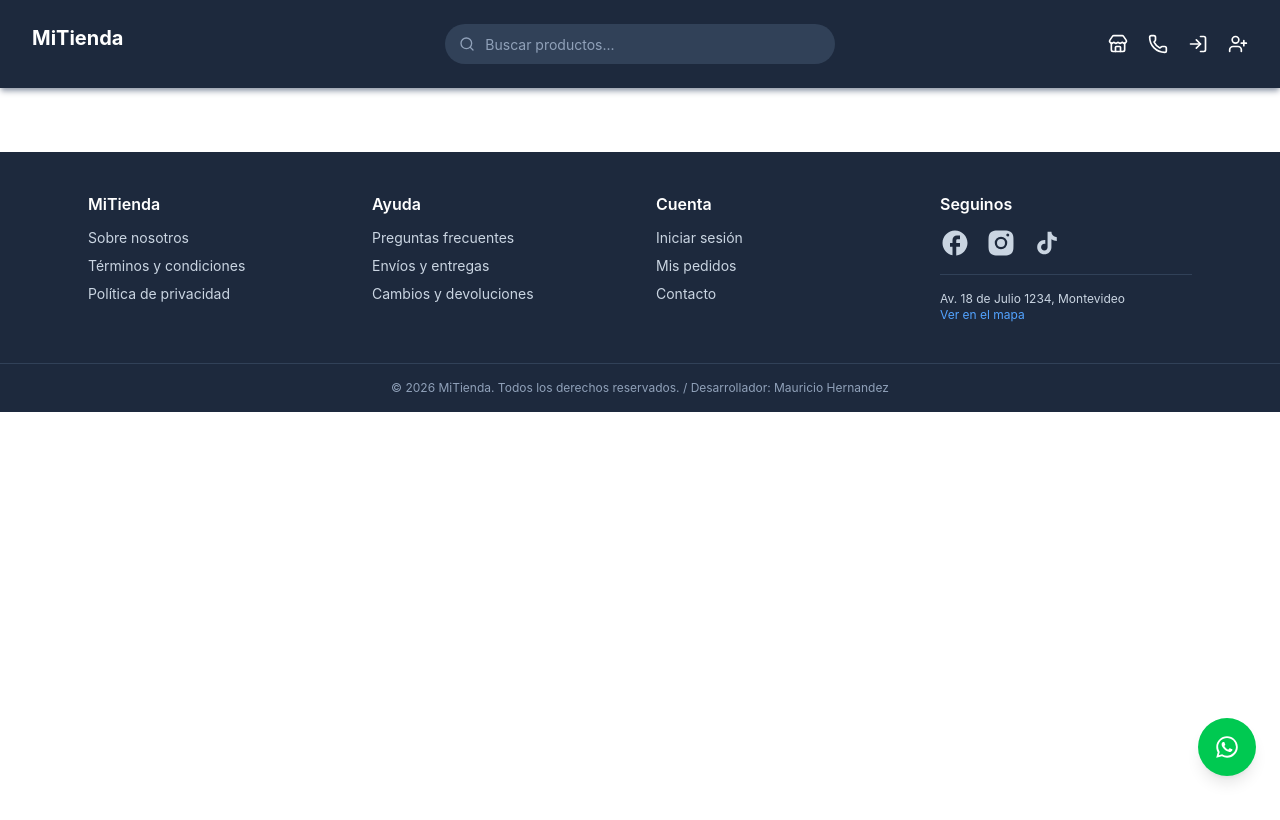
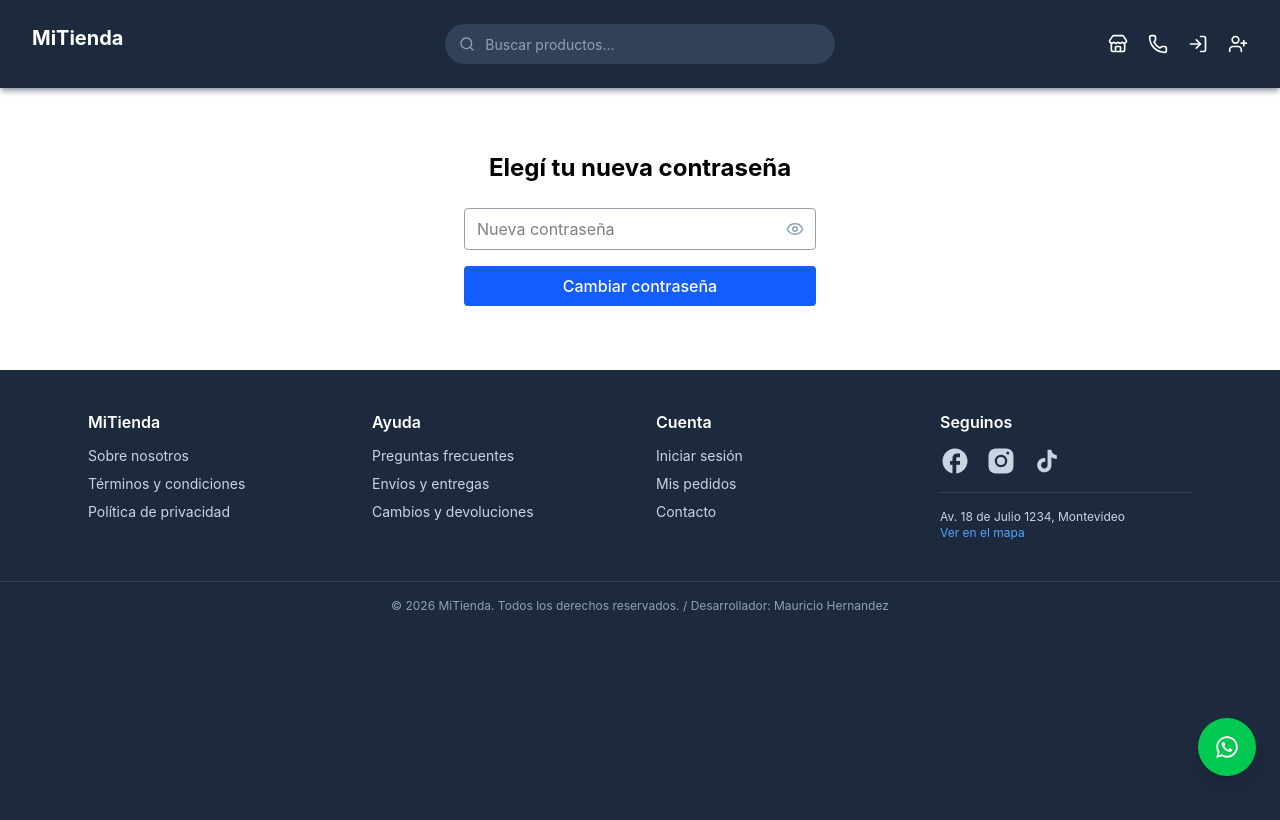
Before and after one commit to mauri1985/ecommerceapi-frontend, a React (Vite) app: page /restablecer-password in a window 1280 px wide. Shown: the top 820 px of the page. Built offline with nearby package versions, Linux system fonts and the light colour scheme.

Commit message:
Funciona confirmar correo, recuperar y restablecer contraseña. Arreglo en el footer.

```diff
--- a/src/App.jsx
+++ b/src/App.jsx
@@ -15,6 +15,8 @@ import Contacto from "./pages/Contacto";
 import SobreNosotros from "./pages/SobreNosotros";
 import Favoritos from "./pages/Favoritos";
 import BotonWhatsApp from "./components/BotonWhatsApp";
+import VerificarEmail from "./pages/VerificarEmail";
+import RestablecerPassword from "./pages/RestablecerPassword";
 
 function App() {
   return (
@@ -28,6 +30,8 @@ function App() {
         <Route path="/recuperar-password" element={<RecuperarPassword />} />
         <Route path="/contacto" element={<Contacto />} />
         <Route path="/sobre-nosotros" element={<SobreNosotros />} />
+        <Route path="/verificar-email" element={<VerificarEmail />} />
+        <Route path="/restablecer-password" element={<RestablecerPassword />} />
         <Route
           path="/carrito"
           element={
--- a/src/components/Footer.jsx
+++ b/src/components/Footer.jsx
@@ -129,7 +129,7 @@ export default function Footer() {
         </div>
       </div>
 
-      <div className="border-t border-slate-700 py-4 text-center text-xs text-slate-400">
+      <div className="border-t border-slate-700 py-4 text-center text-xs text-slate-400 min-h-svh">
         © {new Date().getFullYear()} MiTienda. Todos los derechos reservados. /
         Desarrollador: Mauricio Hernandez
       </div>
--- a/src/pages/Catalogo.jsx
+++ b/src/pages/Catalogo.jsx
@@ -138,7 +138,9 @@ export default function Catalogo() {
     setPrecioMinAplicado("");
     setPrecioMaxAplicado("");
     setAtributosSeleccionados([]);
+    setOrden("");
     setPagina(0);
+    navigate("/catalogo"); // limpia también el ?q= de la búsqueda por texto
   }
 
   return (
@@ -272,9 +274,17 @@ export default function Catalogo() {
                 </div>
 
                 {productos.length === 0 && (
-                  <p className="text-center text-slate-500 mt-10">
-                    No hay productos que coincidan con los filtros.
-                  </p>
+                  <div className="text-center mt-10">
+                    <p className="text-slate-500 mb-3">
+                      No hay productos que coincidan con los filtros.
+                    </p>
+                    <button
+                      onClick={limpiarTodo}
+                      className="text-blue-600 hover:underline text-sm cursor-pointer"
+                    >
+                      Limpiar filtros
+                    </button>
+                  </div>
                 )}
 
                 {totalPaginas > 1 && (
--- a/src/pages/RecuperarPassword.jsx
+++ b/src/pages/RecuperarPassword.jsx
@@ -1,16 +1,63 @@
+import { useState } from "react";
 import { Link } from "react-router-dom";
+import api from "../api/axios";
 
 export default function RecuperarPassword() {
+  const [email, setEmail] = useState("");
+  const [enviado, setEnviado] = useState(false);
+  const [cargando, setCargando] = useState(false);
+
+  async function handleSubmit(e) {
+    e.preventDefault();
+    setCargando(true);
+    try {
+      await api.post("/auth/solicitar-reset", { email });
+    } finally {
+      setCargando(false);
+      setEnviado(true); // mostramos éxito siempre, exista o no el email (por seguridad)
+    }
+  }
+
+  if (enviado) {
+    return (
+      <div className="max-w-sm mx-auto mt-16 px-4 text-center min-h-60">
+        <p className="text-slate-700">
+          Si el email existe en nuestro sistema, te enviamos un enlace para
+          restablecer tu contraseña.
+        </p>
+      </div>
+    );
+  }
+
   return (
-    <div className="max-w-sm mx-auto mt-16 px-4 text-center">
-      <h1 className="text-2xl font-bold mb-4">Recuperar contraseña</h1>
-      <p className="text-slate-600 mb-6">
-        Esta función todavía no está disponible. Muy pronto vas a poder
-        recuperar tu contraseña por email.
+    <div className="max-w-sm mx-auto mt-16 px-4">
+      <h1 className="text-2xl font-bold mb-6 text-center">
+        Recuperar contraseña
+      </h1>
+
+      <form onSubmit={handleSubmit} className="flex flex-col gap-4">
+        <input
+          type="email"
+          placeholder="Tu email"
+          value={email}
+          onChange={(e) => setEmail(e.target.value)}
+          required
+          className="border border-gray-400 rounded px-3 py-2 outline-none focus:ring-2 focus:ring-blue-500"
+        />
+        <button
+          type="submit"
+          disabled={cargando}
+          className="bg-blue-600 hover:bg-blue-700 disabled:bg-blue-300 text-white rounded py-2 font-medium"
+        >
+          {cargando ? "Enviando..." : "Enviar enlace"}
+        </button>
+      </form>
+
+      <p className="text-sm text-center text-slate-500 mt-4">
+        <Link to="/" className="text-blue-600 hover:underline">
+          Volver al inicio
+        </Link>
       </p>
-      <Link to="/" className="text-blue-600 hover:underline">
-        Volver al inicio
-      </Link>
     </div>
   );
 }
--- a/src/pages/Registro.jsx
+++ b/src/pages/Registro.jsx
@@ -31,7 +31,7 @@ export default function Registro() {
 
   if (exito) {
     return (
-      <div className="max-w-sm mx-auto mt-16 px-4 text-center">
+      <div className="max-w-sm mx-auto mt-16 px-4 text-center min-h-70">
         <p className="text-green-600 font-medium">
           ¡Cuenta creada con éxito! Iniciá sesión para continuar.
         </p>
--- /dev/null
+++ b/src/pages/RestablecerPassword.jsx
@@ -0,0 +1,91 @@
+import { useState } from "react";
+import { useSearchParams, useNavigate, Link } from "react-router-dom";
+import { Eye, EyeOff } from "lucide-react";
+import api from "../api/axios";
+
+export default function RestablecerPassword() {
+  const [searchParams] = useSearchParams();
+  const [password, setPassword] = useState("");
+  const [mostrarPassword, setMostrarPassword] = useState(false);
+  const [error, setError] = useState("");
+  const [cargando, setCargando] = useState(false);
+  const [exito, setExito] = useState(false);
+
+  const navigate = useNavigate();
+  const token = searchParams.get("token");
+
+  async function handleSubmit(e) {
+    e.preventDefault();
+    setError("");
+
+    if (!token) {
+      setError("Enlace inválido");
+      return;
+    }
+
+    setCargando(true);
+    try {
+      await api.post("/auth/reset-password", {
+        token,
+        nuevaPassword: password,
+      });
+      setExito(true);
+      setTimeout(() => navigate("/"), 2000);
+    } catch (err) {
+      setError(
+        err.response?.data?.mensajes?.[0] || "No se pudo cambiar la contraseña"
+      );
+    } finally {
+      setCargando(false);
+    }
+  }
+
+  if (exito) {
+    return (
+      <div className="max-w-sm mx-auto mt-16 px-4 text-center">
+        <p className="text-green-600 font-medium">
+          ¡Contraseña actualizada! Redirigiendo...
+        </p>
+      </div>
+    );
+  }
+
+  return (
+    <div className="max-w-sm mx-auto mt-16 px-4">
+      <h1 className="text-2xl font-bold mb-6 text-center">
+        Elegí tu nueva contraseña
+      </h1>
+
+      <form onSubmit={handleSubmit} className="flex flex-col gap-4">
+        <div className="relative">
+          <input
+            type={mostrarPassword ? "text" : "password"}
+            placeholder="Nueva contraseña"
+            value={password}
+            onChange={(e) => setPassword(e.target.value)}
+            required
+            minLength={6}
+            className="border border-gray-400 rounded px-3 py-2 pr-10 w-full outline-none focus:ring-2 focus:ring-blue-500"
+          />
+          <button
+            type="button"
+            onClick={() => setMostrarPassword(!mostrarPassword)}
+            className="absolute right-3 top-1/2 -translate-y-1/2 text-slate-400 hover:text-slate-600"
+          >
+            {mostrarPassword ? <EyeOff size={18} /> : <Eye size={18} />}
+          </button>
+        </div>
+
+        {error && <p className="text-red-600 text-sm">{error}</p>}
+
+        <button
+          type="submit"
+          disabled={cargando}
+          className="bg-blue-600 hover:bg-blue-700 disabled:bg-blue-300 text-white rounded py-2 font-medium"
+        >
+          {cargando ? "Guardando..." : "Cambiar contraseña"}
+        </button>
+      </form>
+    </div>
+  );
+}
--- /dev/null
+++ b/src/pages/VerificarEmail.jsx
@@ -0,0 +1,57 @@
+import { useEffect, useState } from "react";
+import { useSearchParams, Link } from "react-router-dom";
+import api from "../api/axios";
+
+export default function VerificarEmail() {
+  const [searchParams] = useSearchParams();
+  const [estado, setEstado] = useState("cargando"); // cargando | exito | error
+  const [mensajeError, setMensajeError] = useState("");
+
+  useEffect(() => {
+    const token = searchParams.get("token");
+
+    if (!token) {
+      setEstado("error");
+      setMensajeError("Enlace inválido");
+      return;
+    }
+
+    api
+      .get("/auth/verificar-email", { params: { token } })
+      .then(() => setEstado("exito"))
+      .catch((err) => {
+        setEstado("error");
+        setMensajeError(
+          err.response?.data?.mensajes?.[0] || "No se pudo verificar el email"
+        );
+      });
+  }, []);
+
+  return (
+    <div className="max-w-sm mx-auto mt-16 px-4 text-center">
+      {estado === "cargando" && (
+        <p className="text-slate-500">Verificando tu email...</p>
+      )}
+
+      {estado === "exito" && (
+        <>
+          <p className="text-green-600 font-medium mb-4">
+            ¡Tu email fue verificado con éxito!
+          </p>
+          <Link to="/" className="text-blue-600 hover:underline">
+            Ir al catálogo
+          </Link>
+        </>
+      )}
+
+      {estado === "error" && (
+        <>
+          <p className="text-red-600 font-medium mb-4">{mensajeError}</p>
+          <Link to="/" className="text-blue-600 hover:underline">
+            Volver al inicio
+          </Link>
+        </>
+      )}
+    </div>
+  );
+}
```
